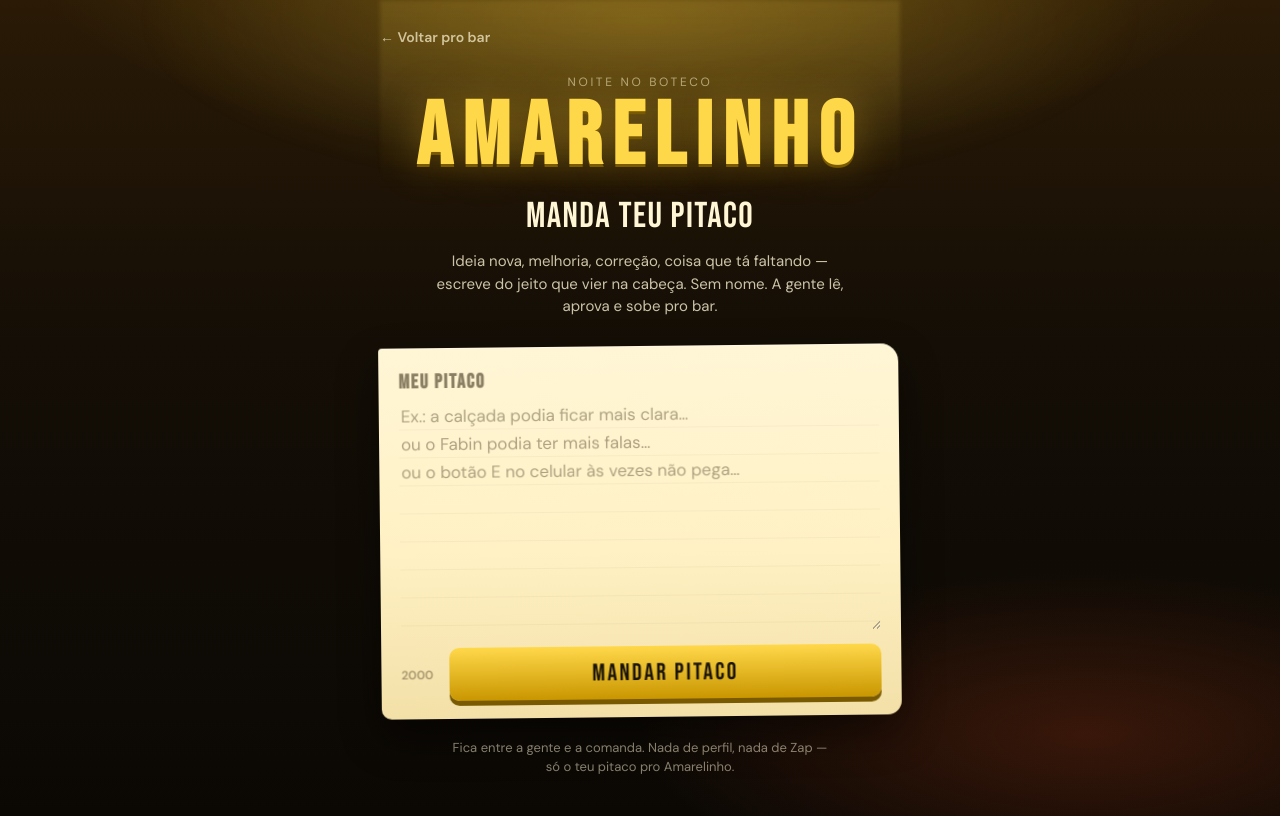
After one commit to dreadpiratejhonatan/amarelinho, a PHP site: page /pitacos/ in a window 1280 px wide. The commit adds this page. Run offline with PHP 8.4, Linux system fonts and the light colour scheme.

Commit message:
Auto-merge cursor PR #10
Rename /sugestoes/ to /pitacos/, update menu copy to “Mandar um pitaco”,
and keep a 301 redirect from the old URL.

Co-authored-by: Cursor Agent <cursoragent@cursor.com>
Co-authored-by: Jhonatan <dreadpiratejhonatan@users.noreply.github.com>

```diff
--- a/sugestoes/api.php
+++ b/pitacos/api.php
@@ -55,7 +55,7 @@ try {
   if ($method === 'POST' && $action === 'submit') {
     $body = ama_read_json_body();
     if (!ama_rate_ok(ama_client_ip())) {
-      ama_json_response(['ok' => false, 'error' => 'Calma aí — muitas sugestões deste IP. Tenta de novo em uma hora.'], 429);
+      ama_json_response(['ok' => false, 'error' => 'Calma aí — muitos pitacos deste IP. Tenta de novo em uma hora.'], 429);
     }
     $ticket = ama_create_ticket((string) ($body['body'] ?? ''));
     unset($ticket['ip']);
--- a/sugestoes/app.js
+++ b/pitacos/app.js
@@ -44,7 +44,7 @@ function wirePublicForm() {
     const btn = form.querySelector('button[type="submit"]');
     const body = (area?.value || form.body.value).trim();
     if (!body) {
-      showMsg(msg, "Escreve do jeito que vier — só não deixa em branco.", false);
+      showMsg(msg, "Manda o pitaco — só não deixa em branco.", false);
       area?.focus();
       return;
     }
@@ -59,13 +59,13 @@ function wirePublicForm() {
       refreshCount();
       showMsg(
         msg,
-        "Chegou na comanda. A gente lê, aprova e coloca no bar. Valeu demais!",
+        "Pitaco na comanda! A gente lê, aprova e coloca no bar. Valeu demais!",
         true
       );
-      btn.textContent = "Mandar outra";
+      btn.textContent = "Mandar outro";
     } catch (err) {
       showMsg(msg, err.message || "Não rolou enviar. Tenta de novo num instante.", false);
-      btn.textContent = "Mandar pro bar";
+      btn.textContent = "Mandar pitaco";
     } finally {
       btn.disabled = false;
     }
@@ -99,11 +99,11 @@ function wireAdmin() {
 
   async function refresh(day) {
     const data = await api("list", { day });
-    dayTitle.textContent = `Tickets · ${data.day}`;
+    dayTitle.textContent = `Pitacos · ${data.day}`;
     promptEl.value = data.prompt || "";
     listEl.innerHTML = "";
     if (!data.tickets.length) {
-      listEl.innerHTML = '<p class="empty">Nenhum ticket neste dia.</p>';
+      listEl.innerHTML = '<p class="empty">Nenhum pitaco neste dia.</p>';
       return;
     }
     for (const t of data.tickets) {
@@ -139,7 +139,7 @@ function wireAdmin() {
             });
             promptEl.value = res.prompt || "";
             await refresh(t.day);
-            showMsg(msg, `Ticket ${t.id} → ${status}`, true);
+            showMsg(msg, `Pitaco ${t.id} → ${status}`, true);
           } catch (err) {
             showMsg(msg, err.message, false);
           }
@@ -195,7 +195,7 @@ function wireAdmin() {
   document.getElementById("btn-copy-prompt")?.addEventListener("click", async () => {
     try {
       await navigator.clipboard.writeText(promptEl.value);
-      showMsg(msg, "Prompt do dia copiado. Cola no Cursor Agent pra subir pra produção.", true);
+      showMsg(msg, "Prompt dos pitacos copiado. Cola no Cursor Agent pra subir pra produção.", true);
     } catch {
       promptEl.select();
       showMsg(msg, "Seleciona o texto e copia manualmente (Ctrl/Cmd+C).", false);
--- a/sugestoes/config.php
+++ b/pitacos/config.php
@@ -1,12 +1,12 @@
 <?php
 /**
- * Configuração da caixa de sugestões.
+ * Configuração da caixa de pitacos.
  * Altere ADMIN_PIN antes de compartilhar o link de aprovação.
  */
 return [
-  // PIN para /sugestoes/aprovacao.php — troque depois do primeiro deploy
+  // PIN para /pitacos/aprovacao.php — troque depois do primeiro deploy
   'admin_pin' => 'boteco',
-  // Fuso do “mesmo dia” (tickets agrupados por data)
+  // Fuso do “mesmo dia” (pitacos agrupados por data)
   'timezone' => 'America/Sao_Paulo',
   // Limite de envios por IP por hora
   'rate_limit_per_hour' => 12,
--- /dev/null
+++ b/pitacos/index.php
@@ -0,0 +1,60 @@
+<?php
+declare(strict_types=1);
+require __DIR__ . '/lib.php';
+?>
+<!DOCTYPE html>
+<html lang="pt-BR">
+<head>
+  <meta charset="UTF-8" />
+  <meta name="viewport" content="width=device-width, initial-scale=1, viewport-fit=cover" />
+  <meta name="theme-color" content="#c9a000" />
+  <meta name="description" content="Manda teu pitaco pro Amarelinho — ideia, melhoria ou correção. Anônimo e direto." />
+  <title>Meu pitaco — Amarelinho</title>
+  <link rel="preconnect" href="https://fonts.googleapis.com" />
+  <link rel="preconnect" href="https://fonts.gstatic.com" crossorigin />
+  <link href="https://fonts.googleapis.com/css2?family=Bebas+Neue&family=DM+Sans:wght@400;500;600;700&display=swap" rel="stylesheet" />
+  <link rel="stylesheet" href="styles.css" />
+</head>
+<body class="page-suggest">
+  <div class="glow" aria-hidden="true"></div>
+  <div class="lamp" aria-hidden="true"></div>
+
+  <main class="stage">
+    <a class="back" href="../">← Voltar pro bar</a>
+
+    <header class="hero">
+      <p class="hero__eyebrow">Noite no boteco</p>
+      <h1 class="hero__brand">AMARELINHO</h1>
+      <p class="hero__line">Manda teu pitaco</p>
+      <p class="hero__sub">
+        Ideia nova, melhoria, correção, coisa que tá faltando — escreve do jeito que vier na cabeça.
+        Sem nome. A gente lê, aprova e sobe pro bar.
+      </p>
+    </header>
+
+    <form id="suggest-form" class="napkin" autocomplete="off">
+      <label class="napkin__label" for="suggest-body">Meu pitaco</label>
+      <textarea
+        id="suggest-body"
+        name="body"
+        maxlength="2000"
+        required
+        rows="8"
+        placeholder="Ex.: a calçada podia ficar mais clara…&#10;ou o Fabin podia ter mais falas…&#10;ou o botão E no celular às vezes não pega…"
+      ></textarea>
+      <div class="napkin__foot">
+        <span id="char-count" class="napkin__count" aria-live="polite">2000</span>
+        <button class="btn btn--send" type="submit">Mandar pitaco</button>
+      </div>
+      <div id="suggest-msg" class="msg" role="status"></div>
+    </form>
+
+    <p class="reassure">
+      Fica entre a gente e a comanda. Nada de perfil, nada de Zap —
+      só o teu pitaco pro Amarelinho.
+    </p>
+  </main>
+
+  <script src="app.js"></script>
+</body>
+</html>
--- a/sugestoes/lib.php
+++ b/pitacos/lib.php
@@ -177,7 +177,7 @@ function ama_title_from_body(string $body, int $max): string
 {
   $line = trim(preg_split('/\n/', $body, 2)[0] ?? $body);
   $line = ama_clean_text($line, $max);
-  return $line !== '' ? $line : 'Sugestão';
+  return $line !== '' ? $line : 'Pitaco';
 }
 
 function ama_create_ticket(string $body): array
@@ -193,7 +193,7 @@ function ama_create_ticket(string $body): array
   $body = trim($body);
 
   if ($body === '') {
-    throw new InvalidArgumentException('Escreve a sugestão.');
+    throw new InvalidArgumentException('Manda o pitaco.');
   }
 
   $title = ama_title_from_body($body, (int) $cfg['max_title']);
@@ -267,34 +267,34 @@ function ama_compile_prompt(string $day, bool $approvedOnly = true): string
   ));
 
   $lines = [];
-  $lines[] = "Implemente as sugestões aprovadas do Amarelinho do dia {$day}.";
+  $lines[] = "Implemente os pitacos aprovados do Amarelinho do dia {$day}.";
   $lines[] = 'Site: https://jhonatanribeiro.com/amarelinho/';
   $lines[] = 'Trabalho em branch cursor/*, PR para develop, bump AMA_BUILD, npm run build, e deixe pronto para auto-merge/deploy.';
   $lines[] = 'Mantenha o visual do boteco (Bebas Neue / DM Sans / amarelo), touch controls e copy em português.';
   $lines[] = '';
   if ($picked === []) {
-    $lines[] = '(Nenhum ticket aprovado neste dia.)';
+    $lines[] = '(Nenhum pitaco aprovado neste dia.)';
     return implode("\n", $lines);
   }
 
-  $lines[] = 'Tickets aprovados (um por vez no mesmo dia — implemente todos abaixo):';
+  $lines[] = 'Pitacos aprovados (um por vez no mesmo dia — implemente todos abaixo):';
   $lines[] = '';
   foreach ($picked as $t) {
     $id = $t['id'] ?? '?';
-    $title = $t['title'] ?? 'Sugestão';
+    $title = $t['title'] ?? 'Pitaco';
     $body = trim((string) ($t['body'] ?? ''));
-    $lines[] = "## Ticket {$id} — {$title}";
+    $lines[] = "## Pitaco {$id} — {$title}";
     $lines[] = $body;
     $lines[] = '';
   }
-  $lines[] = 'Ao terminar, marque o contexto desses tickets como feitos no fluxo de sugestões se fizer sentido.';
+  $lines[] = 'Ao terminar, marque esses pitacos como feitos no fluxo de aprovação se fizer sentido.';
   return implode("\n", $lines);
 }
 
 function ama_session_start(): void
 {
   if (session_status() !== PHP_SESSION_ACTIVE) {
-    session_name('ama_sugestoes');
+    session_name('ama_pitacos');
     session_start([
       'cookie_httponly' => true,
       'cookie_samesite' => 'Lax',
--- a/sw.js
+++ b/sw.js
@@ -1,5 +1,5 @@
 /* Bump CACHE together with AMA_BUILD in index.html / scripts/build.mjs */
-const CACHE = "amarelinho-v25";
+const CACHE = "amarelinho-v26";
 
 self.addEventListener("install", (event) => {
   self.skipWaiting();
```
Also changed, not shown: index.html (+5 -5 lines), pitacos/aprovacao.php (renamed from sugestoes/aprovacao.php, +7 -7 lines), scripts/build.mjs (+6 -5 lines), src/js/i18n.js (+4 -4 lines), sugestoes/index.php (+3 -59 lines), .github/workflows/deploy-hostgator.yml, pitacos/README.md (added), pitacos/data/.htaccess (renamed from sugestoes/data/.htaccess), pitacos/styles.css (renamed from sugestoes/styles.css), sugestoes/README.md (deleted), 2 other files.
